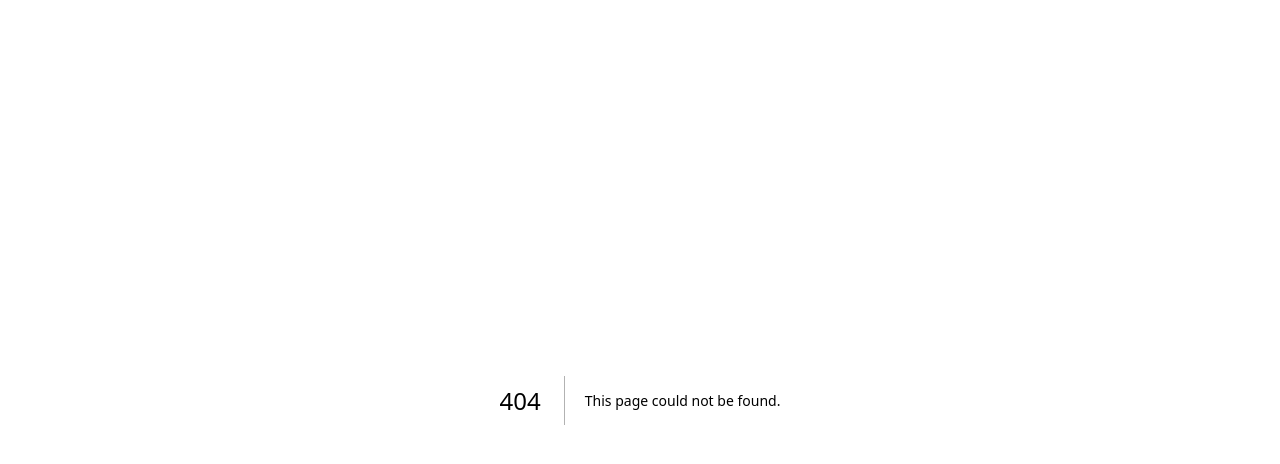
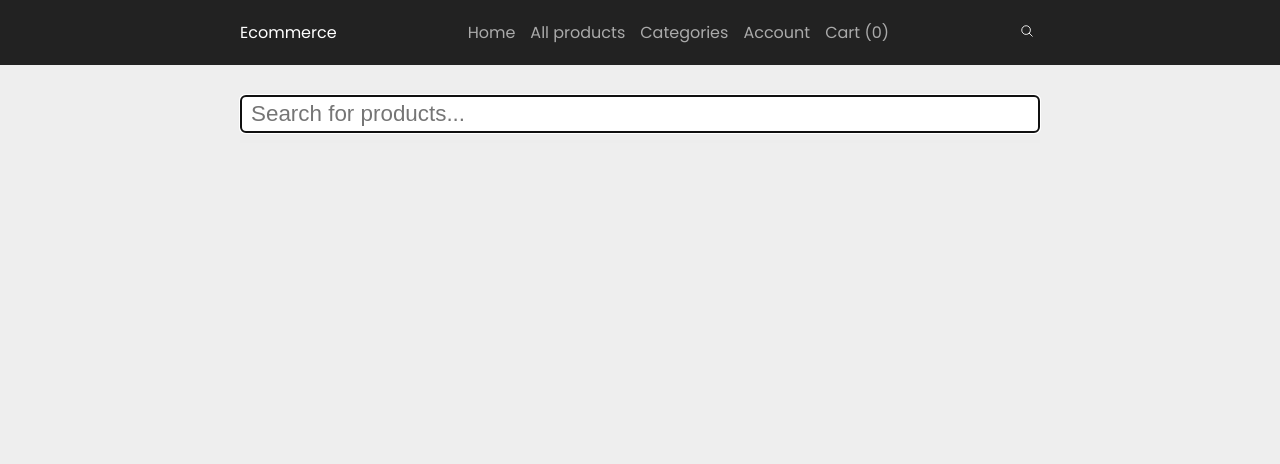
Before and after one commit to LuckDay21/RezSpeedMotoshop-Front, a Next.js app: page /search in a window 1280 px wide. Before the commit this address had no page. Shown: the top 464 px of the page. Built offline with nearby package versions, Linux system fonts and the light colour scheme.

Commit message:
feat: add search functionality

```diff
--- a/components/ProductBox.js
+++ b/components/ProductBox.js
@@ -126,7 +126,7 @@
       <ProductInfoBox>
         <Title href={url}>{title}</Title>
         <PriceRow>
-          <Price>${price}</Price>
+          <Price>Rp{price}</Price>
           <FlyingButton _id={_id} src={images?.[0]}>
             Add to cart
           </FlyingButton>
--- a/package.json
+++ b/package.json
@@ -10,6 +10,7 @@
   },
   "dependencies": {
     "axios": "^1.6.2",
+    "lodash": "^4.17.21",
     "micro": "^10.0.1",
     "mongoose": "^8.0.1",
     "next": "14.0.3",
--- a/pages/product/[id].js
+++ b/pages/product/[id].js
@@ -42,7 +42,7 @@
             <p>{product.description}</p>
             <PriceRow>
               <div>
-                <Price>${product.price}</Price>
+                <Price>Rp{product.price}</Price>
               </div>
               <div>
                 <FlyingButton main _id={product._id} src={product.images?.[0]}>
--- /dev/null
+++ b/pages/search.js
@@ -0,0 +1,68 @@
+import Header from "@/components/Header";
+import Center from "@/components/Center";
+import Input from "@/components/Input";
+import styled from "styled-components";
+import { useCallback, useEffect, useRef, useState } from "react";
+import axios from "axios";
+import ProductsGrid from "@/components/ProductsGrid";
+import { debounce } from "lodash";
+import Spinner from "@/components/Spinner";
+
+const SearchInput = styled(Input)`
+  padding: 5px 10px;
+  border-radius: 5px;
+  font-size: 1.4rem;
+`;
+const InputWrapper = styled.div`
+  position: sticky;
+  top: 68px;
+  margin: 25px 0;
+  padding: 5px 0;
+  background-color: #eeeeeeaa;
+`;
+
+export default function SearchPage() {
+  const [phrase, setPhrase] = useState("");
+  const [products, setProducts] = useState([]);
+  const [isLoading, setIsLoading] = useState(false);
+  const debouncedSearch = useCallback(debounce(searchProducts, 500), []);
+  useEffect(() => {
+    if (phrase.length > 0) {
+      setIsLoading(true);
+      debouncedSearch(phrase);
+    } else {
+      setProducts([]);
+    }
+  }, [phrase]);
+
+  function searchProducts(phrase) {
+    axios
+      .get("/api/products?phrase=" + encodeURIComponent(phrase))
+      .then((response) => {
+        setProducts(response.data);
+        setIsLoading(false);
+      });
+  }
+  return (
+    <>
+      <Header />
+      <Center>
+        <InputWrapper>
+          <SearchInput
+            autoFocus
+            value={phrase}
+            onChange={(ev) => setPhrase(ev.target.value)}
+            placeholder="Search for products..."
+          />
+        </InputWrapper>
+        {!isLoading && phrase !== "" && products.length === 0 && (
+          <h2>No products found for query "{phrase}"</h2>
+        )}
+        {isLoading && <Spinner fullWidth={true} />}
+        {!isLoading && products.length > 0 && (
+          <ProductsGrid products={products} />
+        )}
+      </Center>
+    </>
+  );
+}
```
Also changed, not shown: 1 other file (tests, documents, lock files or other folders).
